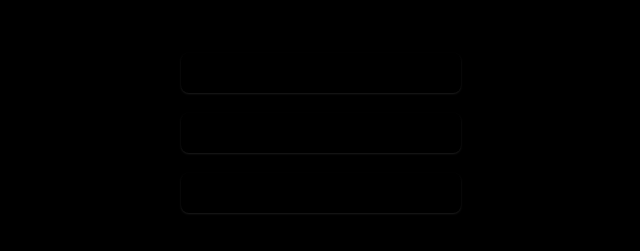
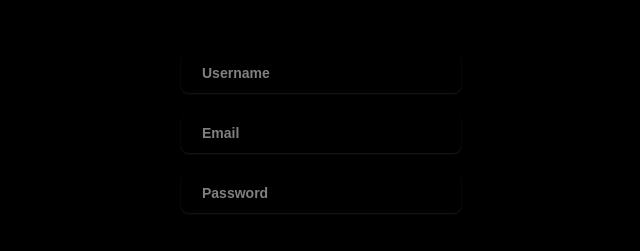
Before and after one commit to lucian-xinitrc/GethonisWebPage, a Next.js app: page / in a window 1280 px wide. Both pictures are taken after a click on the button "You don't have an account? register here". Shown: the part 299-550 px from the top of the page, without its empty margins (319-959 px from the left). Built offline with nearby package versions, Linux system fonts and the light colour scheme.

Commit message:
New commit

```diff
--- a/src/app/gethonis/client.js
+++ b/src/app/gethonis/client.js
@@ -49,12 +49,13 @@ const Dash = ({ id, username, token, gethoniskey}) => {
 
 	    */
 
-	    const result = await fetch("/api/gethonisAPI", {
-	    	method: "POST",
-	    	headers: { "Content-Type": "application/json" },
-	    	body: JSON.stringify({
-	      		messages: updatedChat.slice(0, -1),
-	    	}),
+	    const result = await fetch(
+	    	"/api/gethonisAPI", {
+		    	method: "POST",
+		    	headers: { "Content-Type": "application/json" },
+		    	body: JSON.stringify({
+		      		messages: updatedChat.slice(0, -1),
+		    	}),
 	  	});
 
 	    const raw = await result.json();
@@ -124,11 +125,11 @@ const Dash = ({ id, username, token, gethoniskey}) => {
 			              onChange={e => setMessage(e.target.value)}
 			              type="text"
 			              aria-describedby="helper-text-explanation"
-			              className="transition-colors flex items-center justify-center transition duration-700 ease-in-out font-bold text-sm sm:text-base h-10 p-2 px-5 w-full mr-2 sm:text-sm focus:outline-none"/>
+			              className="transition-colors flex items-center justify-center transition duration-700 ease-in-out font-bold text-sm sm:text-base h-10 p-2 px-5 w-full mr-2 sm:text-sm focus:outline-none text-white"/>
 			            <button className="hidden rounded-full w-12 h-10 overflow-hidden border text-white border border-solid hover:dark:border-white/[.145] border-black/[.08] dark:border-white/[.145] transition-colors flex items-center justify-center transition duration-700 ease-in-out hover:bg-gray-100 hover:text-black dark:hover:bg-black dark:hover:text-white hover:border-transparent font-bold text-sm sm:text-base  sm:text-[14px]">
 			              <FaPaperclip size={15} />
 			            </button>
-			            <button type="submit"  className="rounded-full ml-2 w-20 h-10 overflow-hidden border text-white border-solid hover:dark:border-white/[.145] border-black/[.08] dark:border-white/[.145] transition-colors flex items-center justify-center transition duration-700 ease-in-out hover:bg-gray-100 hover:text-black dark:hover:bg-black dark:hover:text-white hover:border-transparent font-bold text-sm sm:text-base  sm:text-[15px]">
+			            <button type="submit"  className="text-white rounded-full ml-2 w-20 h-10 overflow-hidden border text-white border-solid hover:dark:border-white/[.145] border-black/[.08] dark:border-white/[.145] transition-colors flex items-center justify-center transition duration-700 ease-in-out hover:bg-gray-100 hover:text-black dark:hover:bg-black dark:hover:text-white hover:border-transparent font-bold text-sm sm:text-base  sm:text-[15px]">
 			              <FaPaperPlane size={15} />
 			            </button>
 
@@ -136,7 +137,7 @@ const Dash = ({ id, username, token, gethoniskey}) => {
 					</div>
 				</form>
 				</div>
-				<div ref={chatContainerRef} className={` ${init === false ? "hidden" : "block"} mt-[20%] sm:mt-[10%] p-5 sm:mx-[30%] sm:p-10 overflow-scroll rounded-lg no-scrollbar`}>
+				<div ref={chatContainerRef} className={` ${init === false ? "hidden" : "block"} text-white mt-[20%] sm:mt-[10%] p-5 sm:mx-[30%] sm:p-10 overflow-scroll rounded-lg no-scrollbar`}>
 					{chat.map((c, i) => (
 						<div key={i} className={`flex ${c.role === "user" ? "justify-end" : "justify-start"} mb-5`}>
 						  <div>
@@ -153,7 +154,7 @@ const Dash = ({ id, username, token, gethoniskey}) => {
 							    code({node, inline, className, children, ...props}) {
 							      return !inline ? (
 							        <pre
-							          className="max-h-700 overflow-y-auto no-scrollbar bg-neutral-950 border border-white/[.145] text-white rounded-md p-5 my-5 text-md"
+							          className="text-white max-h-700 overflow-y-auto no-scrollbar bg-neutral-950 border border-white/[.145] text-white rounded-md p-5 my-5 text-md"
 							          {...props}
 							        >
 							          <code className={className}>
@@ -161,7 +162,7 @@ const Dash = ({ id, username, token, gethoniskey}) => {
 							          </code>
 							        </pre>
 							      ) : (
-							        <code className={`bg-gray-200 px-1 rounded`} {...props}>
+							        <code className={`text-white bg-gray-200 px-1 rounded`} {...props}>
 							          {children}
 							        </code>
 							      );
--- a/src/app/page.js
+++ b/src/app/page.js
@@ -78,14 +78,14 @@ export default function Home() {
                 placeholder="Username"
                 value={username}
                 onChange={(e) => setUsername(e.target.value)}
-                className="mt-8 rounded-lg shadow-white shadow-xs/10 border shadow-white border-solid border-black/[.08] dark:border-white/[.145] transition-colors flex items-center justify-center transition duration-700 ease-in-out font-bold text-sm sm:text-base h-10 p-2 px-5 w-full mr-2 sm:text-sm focus:outline-none"
+                className="mt-8 rounded-lg shadow-white shadow-xs/10 border shadow-white border-solid border-black/[.08] dark:border-white/[.145] transition-colors flex items-center justify-center transition duration-700 ease-in-out font-bold text-sm sm:text-base h-10 p-2 px-5 w-full mr-2 sm:text-sm focus:outline-none text-white"
               />
               <input
                 type="password"
                 placeholder="Password"
                 value={password}
                 onChange={(e) => setPassword(e.target.value)}
-                className="mt-5 rounded-lg shadow-white shadow-xs/10 border shadow-white border-solid border-black/[.08] dark:border-white/[.145] transition-colors flex items-center justify-center transition duration-700 ease-in-out font-bold text-sm sm:text-base h-10 p-2 px-5 mb-5 w-full mr-2 sm:text-sm focus:outline-none"
+                className="mt-5 rounded-lg shadow-white shadow-xs/10 border shadow-white border-solid border-black/[.08] dark:border-white/[.145] transition-colors flex items-center justify-center transition duration-700 ease-in-out font-bold text-sm sm:text-base h-10 p-2 px-5 mb-5 w-full mr-2 sm:text-sm focus:outline-none text-white"
               />
               <div className="flex justify-center">
                 <button type="submit" className="w-full rounded-lg shadow-white shadow-md/10 mt-5 bg-gray-300 border text-black border-solid hover:dark:border-white/[.145] border-black/[.08] dark:border-white/[.145] transition-colors flex items-center justify-center transition duration-700 ease-in-out hover:bg-gray-100 hover:text-black dark:hover:bg-black dark:hover:text-white hover:border-transparent font-bold text-sm sm:text-base h-10 px-10 sm:text-[15px]">
@@ -100,21 +100,21 @@ export default function Home() {
                 placeholder="Username"
                 value={usernameSign}
                 onChange={(e) => setUsernameSign(e.target.value)}
-                className="mt-8 rounded-lg shadow-white shadow-xs/10 border shadow-white border-solid border-black/[.08] dark:border-white/[.145] transition-colors flex items-center justify-center transition duration-700 ease-in-out font-bold text-md sm:text-base h-10 p-2 px-5 w-full mr-2 sm:text-sm focus:outline-none"
+                className="mt-8 rounded-lg shadow-white shadow-xs/10 border shadow-white border-solid border-black/[.08] dark:border-white/[.145] transition-colors flex items-center justify-center transition duration-700 ease-in-out font-bold text-md sm:text-base h-10 p-2 px-5 w-full mr-2 sm:text-sm focus:outline-none text-white"
               />
               <input
                 type="email"
                 placeholder="Email"
                 value={email}
                 onChange={(e) => setEmail(e.target.value)}
-                className="mt-5 rounded-lg shadow-white shadow-xs/10 border shadow-white border-solid border-black/[.08] dark:border-white/[.145] transition-colors flex items-center justify-center transition duration-700 ease-in-out font-bold text-sm sm:text-base h-10 p-2 px-5 w-full mr-2 sm:text-sm focus:outline-none"
+                className="mt-5 rounded-lg shadow-white shadow-xs/10 border shadow-white border-solid border-black/[.08] dark:border-white/[.145] transition-colors flex items-center justify-center transition duration-700 ease-in-out font-bold text-sm sm:text-base h-10 p-2 px-5 w-full mr-2 sm:text-sm focus:outline-none text-white"
               />
               <input
                 type="password"
                 placeholder="Password"
                 value={passwordSign}
                 onChange={(e) => setPasswordSign(e.target.value)}
-                className="mt-5 rounded-lg shadow-white shadow-xs/10 border shadow-white border-solid border-black/[.08] dark:border-white/[.145] transition-colors flex items-center justify-center transition duration-700 ease-in-out font-bold text-sm sm:text-base h-10 p-2 px-5 mb-5 w-full mr-2 sm:text-sm focus:outline-none"
+                className="mt-5 rounded-lg shadow-white shadow-xs/10 border shadow-white border-solid border-black/[.08] dark:border-white/[.145] transition-colors flex items-center justify-center transition duration-700 ease-in-out font-bold text-sm sm:text-base h-10 p-2 px-5 mb-5 w-full mr-2 sm:text-sm focus:outline-none text-white"
               />
               <div className="flex justify-center">
                 <button type="submit" className="w-full rounded-lg shadow-white shadow-md/10 mt-5 bg-gray-300 border text-black border-solid hover:dark:border-white/[.145] border-black/[.08] dark:border-white/[.145] transition-colors flex items-center justify-center transition duration-700 ease-in-out hover:bg-gray-100 hover:text-black dark:hover:bg-black dark:hover:text-white hover:border-transparent font-bold text-sm sm:text-base h-10 px-10 sm:text-[15px]">
```
Also changed, not shown: 1 other file (tests, documents, lock files or other folders).
